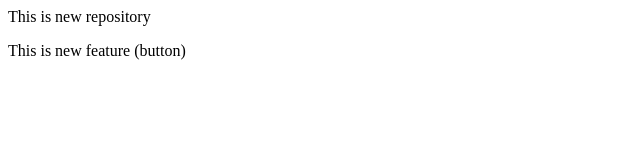
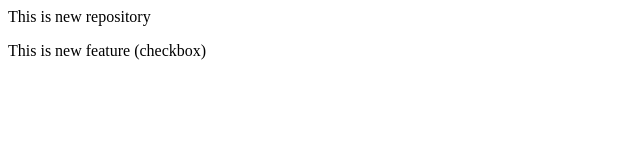
Before and after one commit to Neelaveni02/LocalRepo, a plain HTML site: page index.html in a window 1280 px wide. Shown: the full height of the page, 0-640 px from the left. Drawn offline with Linux system fonts and the light colour scheme.

Commit message:
Checkbox f1

```diff
--- a/index.html
+++ b/index.html
@@ -1,2 +1,2 @@
 <p>This is new repository</p>
-<p>This is new feature (button)</p>
+<p>This is new feature (checkbox)</p>
```
